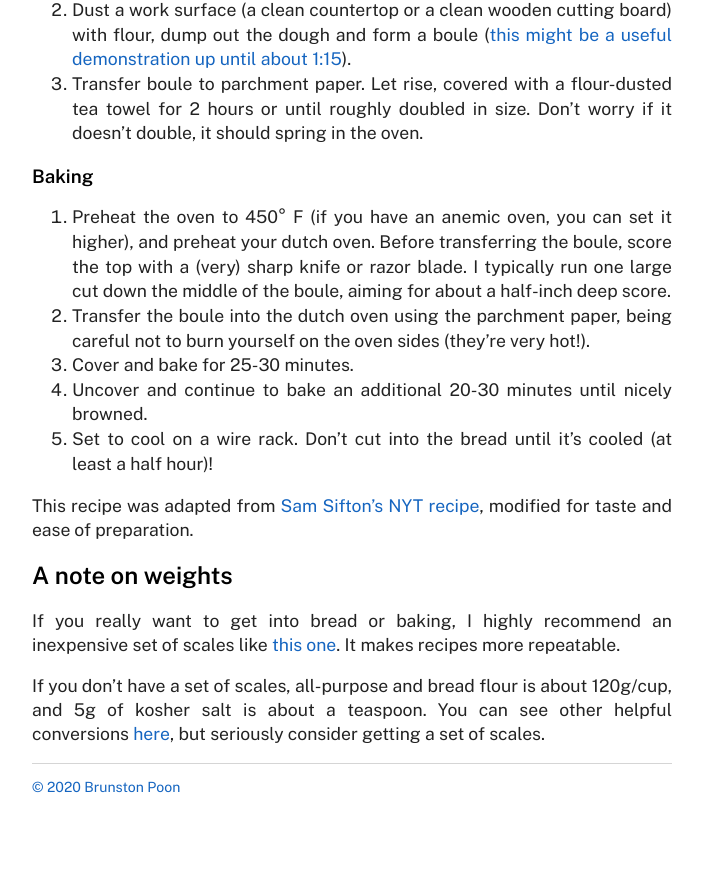
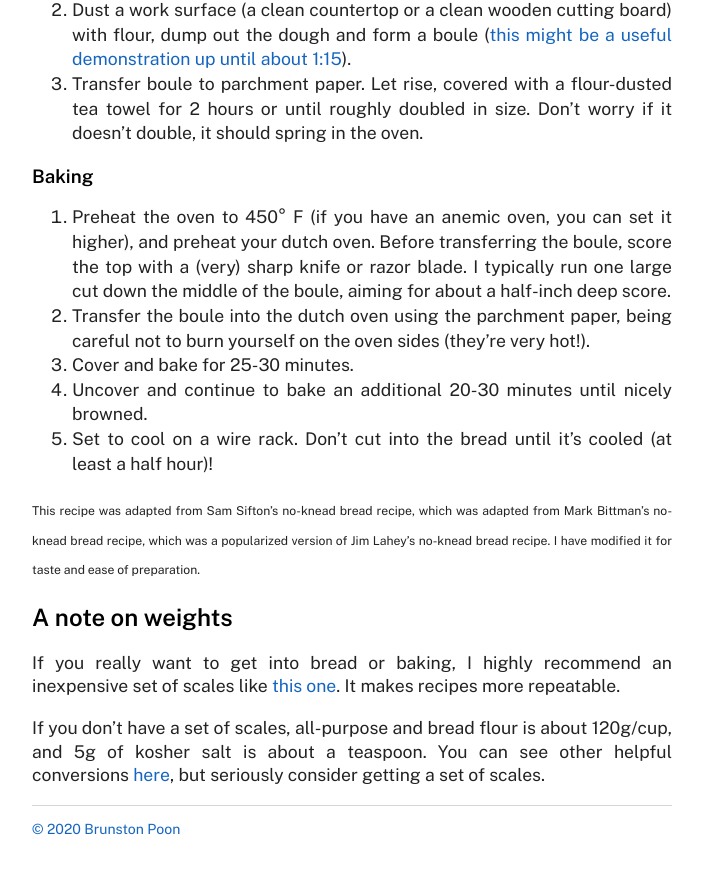
Before and after one commit to brunston/bread, a Jekyll site: the page built from index.md, in a window 1280 px wide and 900 px high, scrolled down 2258 px. Shown: the top 874 px of the window, without its empty margins (288-991 px from the left). Built offline with Jekyll 4.4.1, drawn with Linux system fonts in a browser that asks for light colours.

Commit message:
shoulders of giants

```diff
--- a/index.md
+++ b/index.md
@@ -71,7 +71,7 @@ A boule is the rounded shape of a common handmade loaf. What we're trying to do
 4. Uncover and continue to bake an additional 20-30 minutes until nicely browned.
 5. Set to cool on a wire rack. Don't cut into the bread until it's cooled (at least a half hour)!
 
-This recipe was adapted from [Sam Sifton's NYT recipe](https://cooking.nytimes.com/recipes/1018028-sourdough-no-knead-bread), modified for taste and ease of preparation.
+<sup><sub>This recipe was adapted from Sam Sifton's no-knead bread recipe, which was adapted from Mark Bittman's no-knead bread recipe, which was a popularized version of Jim Lahey's no-knead bread recipe. I have modified it for taste and ease of preparation.</sub></sup>
 
 ## A note on weights
 
```
